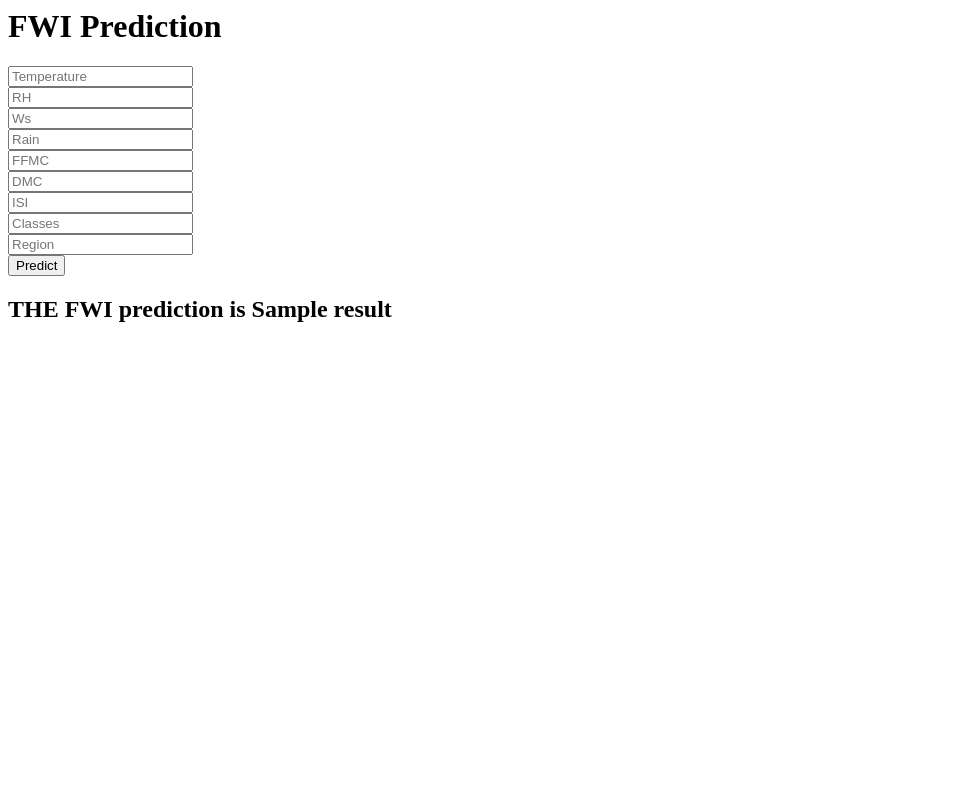
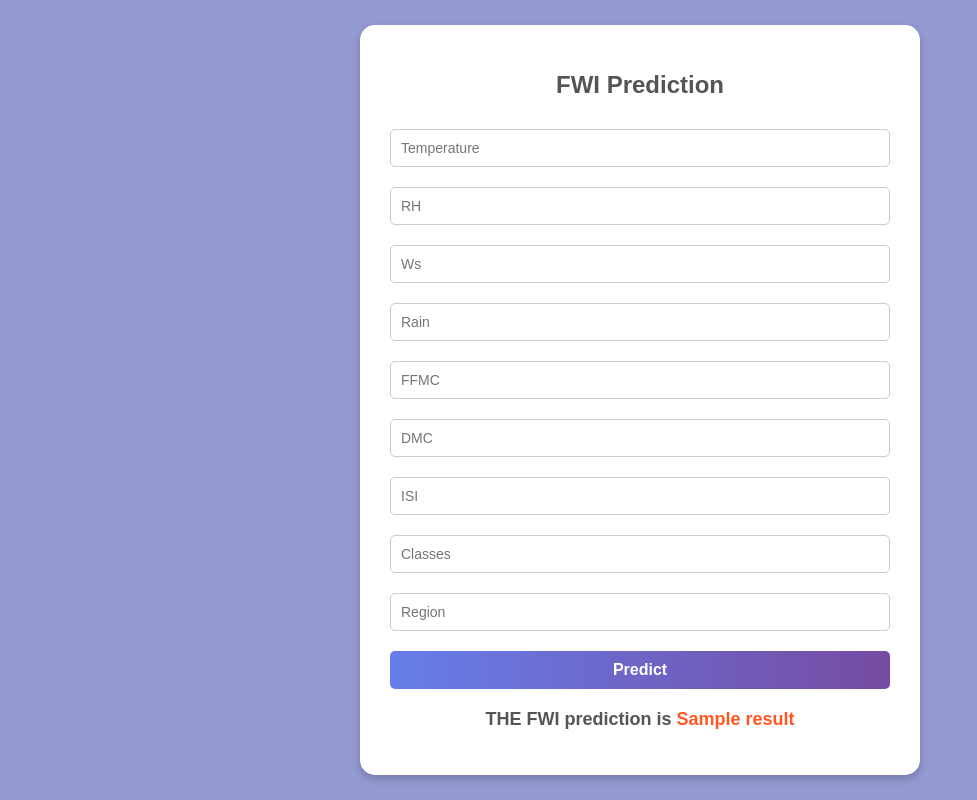
Before and after one commit to nageshwarpatel7/testforestfires, a Flask app: template templates/home.html in a window 1280 px wide. Shown: the whole page, without its empty margins (0-977 px from the left). Run offline with Flask 3, Linux system fonts and the light colour scheme; the template is opened without the code that fills it: most values are stand-ins (such as "Sample title", 1, 10 or a date in 2020); parts of the project's set-up code (start-up, migrations or seed data) failed here and were passed over.

Commit message:
Add files via upload

```diff
--- a/templates/home.html
+++ b/templates/home.html
@@ -1,26 +1,139 @@
+
+<!doctype html>
 <html>
-<body>
+  <head>
+    <style>
+      body {
+        font-family: Arial, sans-serif;
+        background: linear-gradient(135deg, #9599d3, #9599d3);
+        color: #333;
+        margin: 0;
+        padding: 0;
+        display: flex;
+        justify-content: center;
+        align-items: center;
+        height: 100vh;
+      }
+
+      .login {
+        background: #fff;
+        padding: 30px;
+        border-radius: 15px;
+        box-shadow: 0 4px 8px rgba(0, 0, 0, 0.2);
+        text-align: center;
+        width: 500px; /* Increased width for form */
+      }
+
+      .login h1 {
+        font-size: 24px;
+        margin-bottom: 20px;
+        color: #555;
+      }
+
+      .login input[type="text"] {
+        width: 100%;
+        padding: 10px;
+        margin: 10px 0;
+        border: 1px solid #ccc;
+        border-radius: 5px;
+        box-sizing: border-box;
+        font-size: 14px;
+      }
+
+      .login button {
+        width: 100%;
+        padding: 10px;
+        border: none;
+        border-radius: 5px;
+        background: linear-gradient(90deg, #667eea, #764ba2);
+        color: white;
+        font-size: 16px;
+        font-weight: bold;
+        cursor: pointer;
+        margin-top: 10px;
+      }
+
+      .login button:hover {
+        background: linear-gradient(90deg, #764ba2, #667eea);
+      }
+
+      h2 {
+        margin-top: 20px;
+        font-size: 18px;
+        color: #555;
+      }
+
+      h2 span {
+        color: #ff5722;
+        font-weight: bold;
+      }
+    </style>
+  </head>
+  <body>
     <div class="login">
-       <h1>FWI Prediction</h1>
+      <h1>FWI Prediction</h1>
+      <!-- Main Input For Receiving Query to our ML -->
+      <form action="{{ url_for('predict_datapoint')}}" method="post">
+        <input
+          type="text"
+          name="Temperature"
+          placeholder="Temperature"
+          required="required"
+        /><br />
+        <input
+          type="text"
+          name="RH"
+          placeholder="RH"
+          required="required"
+        /><br />
+        <input
+          type="text"
+          name="Ws"
+          placeholder="Ws"
+          required="required"
+        /><br />
+        <input
+          type="text"
+          name="Rain"
+          placeholder="Rain"
+          required="required"
+        /><br />
+        <input
+          type="text"
+          name="FFMC"
+          placeholder="FFMC"
+          required="required"
+        /><br />
+        <input
+          type="text"
+          name="DMC"
+          placeholder="DMC"
+          required="required"
+        /><br />
+        <input
+          type="text"
+          name="ISI"
+          placeholder="ISI"
+          required="required"
+        /><br />
+        <input
+          type="text"
+          name="Classes"
+          placeholder="Classes"
+          required="required"
+        /><br />
+        <input
+          type="text"
+          name="Region"
+          placeholder="Region"
+          required="required"
+        /><br />
 
-        <!-- Main Input For Receiving Query to our ML -->
-       <form action="{{ url_for('predict_datapoint')}}" method="post">
-         <input type="text" name="Temperature" placeholder="Temperature" required="required" /><br>
-           <input type="text" name="RH" placeholder="RH" required="required" /><br>
-           <input type="text" name="Ws" placeholder="Ws" required="required" /><br>
-           <input type="text" name="Rain" placeholder="Rain" required="required" /><br>
-           <input type="text" name="FFMC" placeholder="FFMC" required="required" /><br>
-           <input type="text" name="DMC" placeholder="DMC" required="required" /><br>
-           <input type="text" name="ISI" placeholder="ISI" required="required" /><br>
-           <input type="text" name="Classes" placeholder="Classes" required="required" /><br>
-           <input type="text" name="Region" placeholder="Region" required="required" /><br>
-
-
-
-           <button type="submit" class="btn btn-primary btn-block btn-large">Predict</button>
-       </form>
-    <h2>
-       THE FWI prediction is {{result}}
-    </h2>
-   <body>
+        <button type="submit" class="btn btn-primary btn-block btn-large">
+          Predict
+        </button>
+      </form>
+      <h2>THE FWI prediction is <span>{{result}}</span></h2>
+    </div>
+  </body>
 </html>
```
